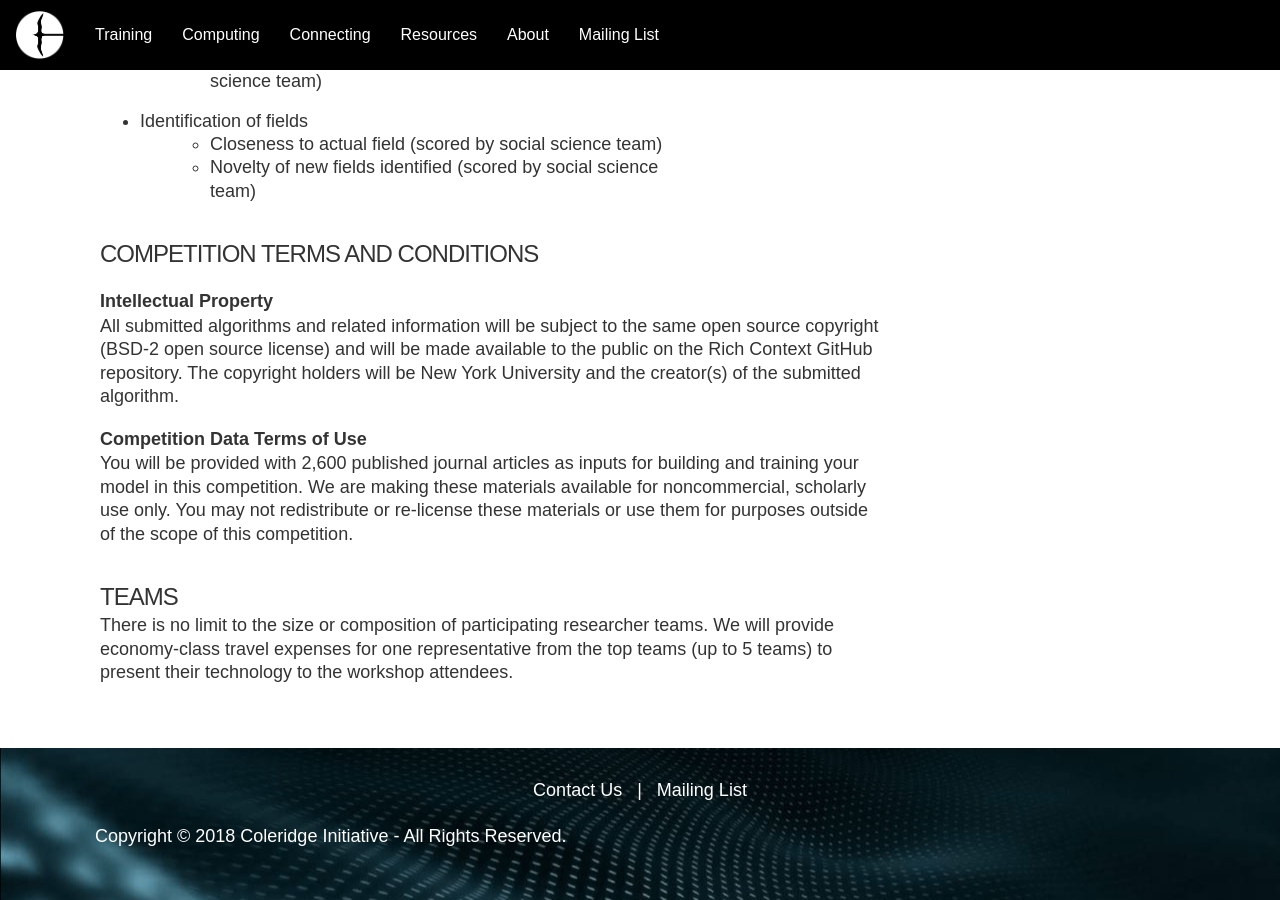
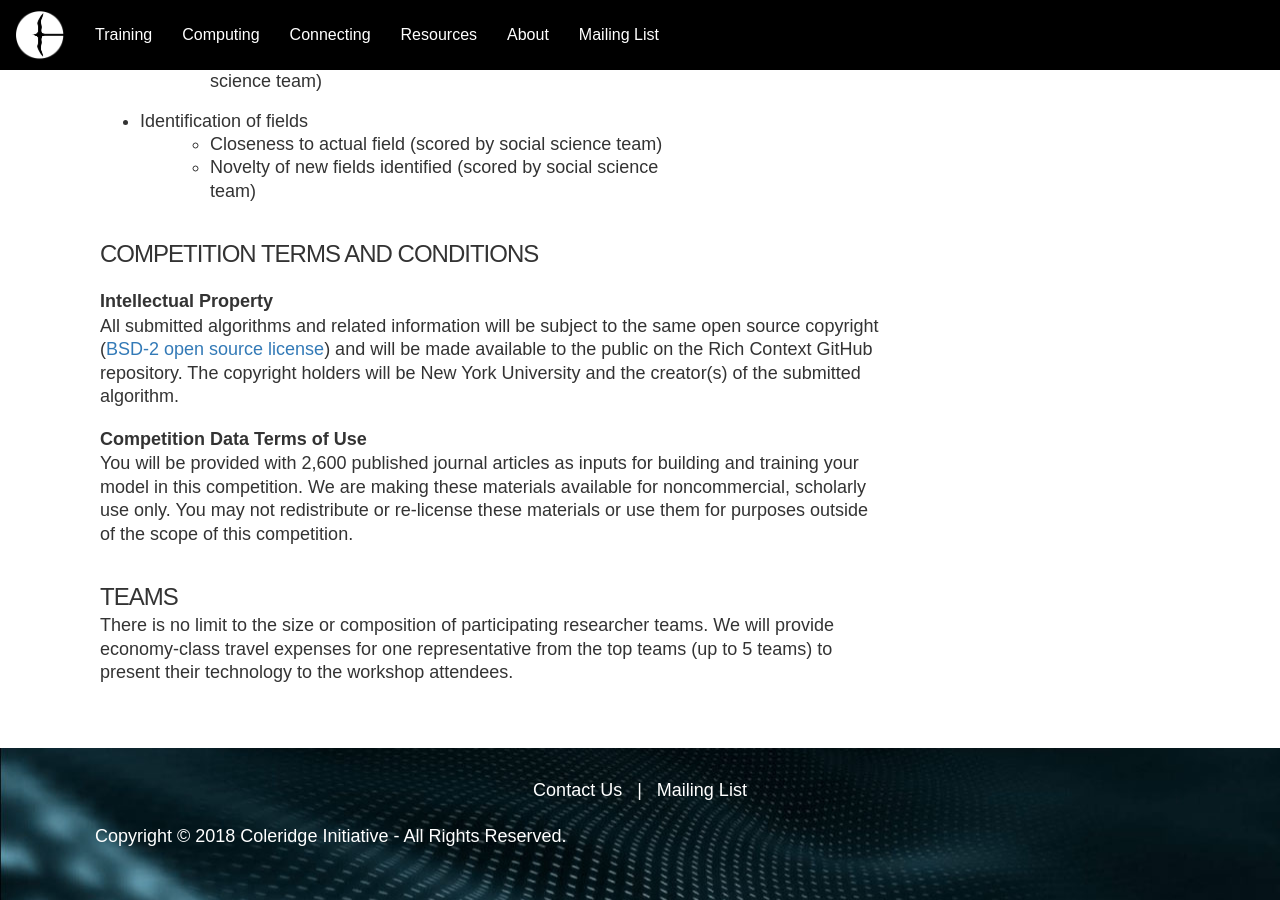
Before and after one commit to NYU-CI/coleridge, a Jekyll site: the page built from pages/richcontextcompetition.html, in a window 1280 px wide and 900 px high, scrolled down 8001 px. Built offline with Jekyll 4.4.1, drawn with Linux system fonts in a browser that asks for light colours; nearby versions of some CDN libraries; some of the changed text lies outside the part shown.

Commit message:
rcc updates

```diff
--- a/pages/richcontextcompetition.html
+++ b/pages/richcontextcompetition.html
@@ -57,7 +57,7 @@
     <div class="col-sm-12">
       <p class="comp-description">New York University’s <a href="{{site.baseurl}}/" target="_blank">Coleridge Initiative</a></p>
       <p class="comp-description">Funding provided by: the Schmidt Family Foundation, Overdeck Family Foundation, and Alfred P. Sloan Foundation</p>
-      <p class="comp-description">Data provided by: Digital Science and SAGE Publications</p>
+      <p class="comp-description">Data provided by: ICPSR, Digital Science and SAGE Publications</p>
     </div>
 
     <div class="col-sm-12">
@@ -307,7 +307,7 @@
     </div>
     <div class="col-sm-12">
       <p class="comp-subheading">Intellectual Property</p>
-      <p class="comp-description">All submitted algorithms and related information will be subject to the same open source copyright (BSD-2 open source license) and will be made available to the public on the Rich Context GitHub repository. The copyright holders will be New York University and the creator(s) of the submitted algorithm.</p>
+      <p class="comp-description">All submitted algorithms and related information will be subject to the same open source copyright (<a href="https://opensource.org/licenses/BSD-2-Clause" target="_blank">BSD-2 open source license</a>) and will be made available to the public on the Rich Context GitHub repository. The copyright holders will be New York University and the creator(s) of the submitted algorithm.</p>
       <p class="comp-subheading">Competition Data Terms of Use</p>
       <p class="comp-description">You will be provided with 2,600 published journal articles as inputs for building and training your model in this competition. We are making these materials available for noncommercial, scholarly use only. You may not redistribute or re-license these materials or use them for purposes outside of the scope of this competition.</p>
     </div>
@@ -341,8 +341,8 @@
         <li class="toc-item"><a href="#remuneration">Remuneration</a></li>
         <li class="toc-item"><a href="#judges">Judges</a></li>
         <li class="toc-item"><a href="#programreqs">Program Requirements</a></li>
-        <li class="toc-item"><a href="#phase1">Phase 1</a></li>
-        <li class="toc-item"><a href="#phase2">Phase 2</a></li>
+        <li class="toc-item"><a href="#phase1">First Phase</a></li>
+        <li class="toc-item"><a href="#phase2">Second Phase</a></li>
         <li class="toc-item"><a href="#competitionterms">Competition Terms And Conditions</a></li>
         <li class="toc-item"><a href="#teams">Teams</a></li>
       </ul>
```
